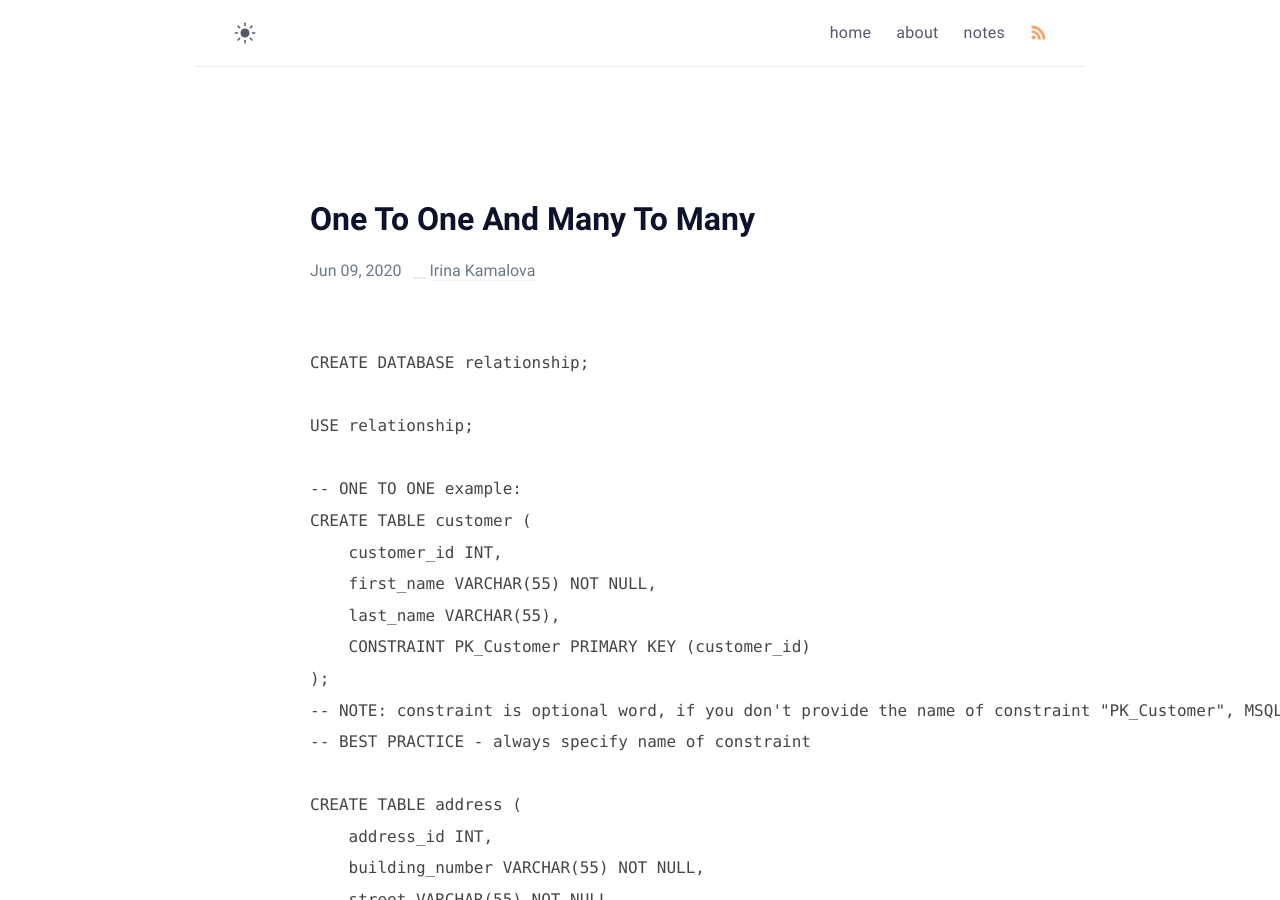
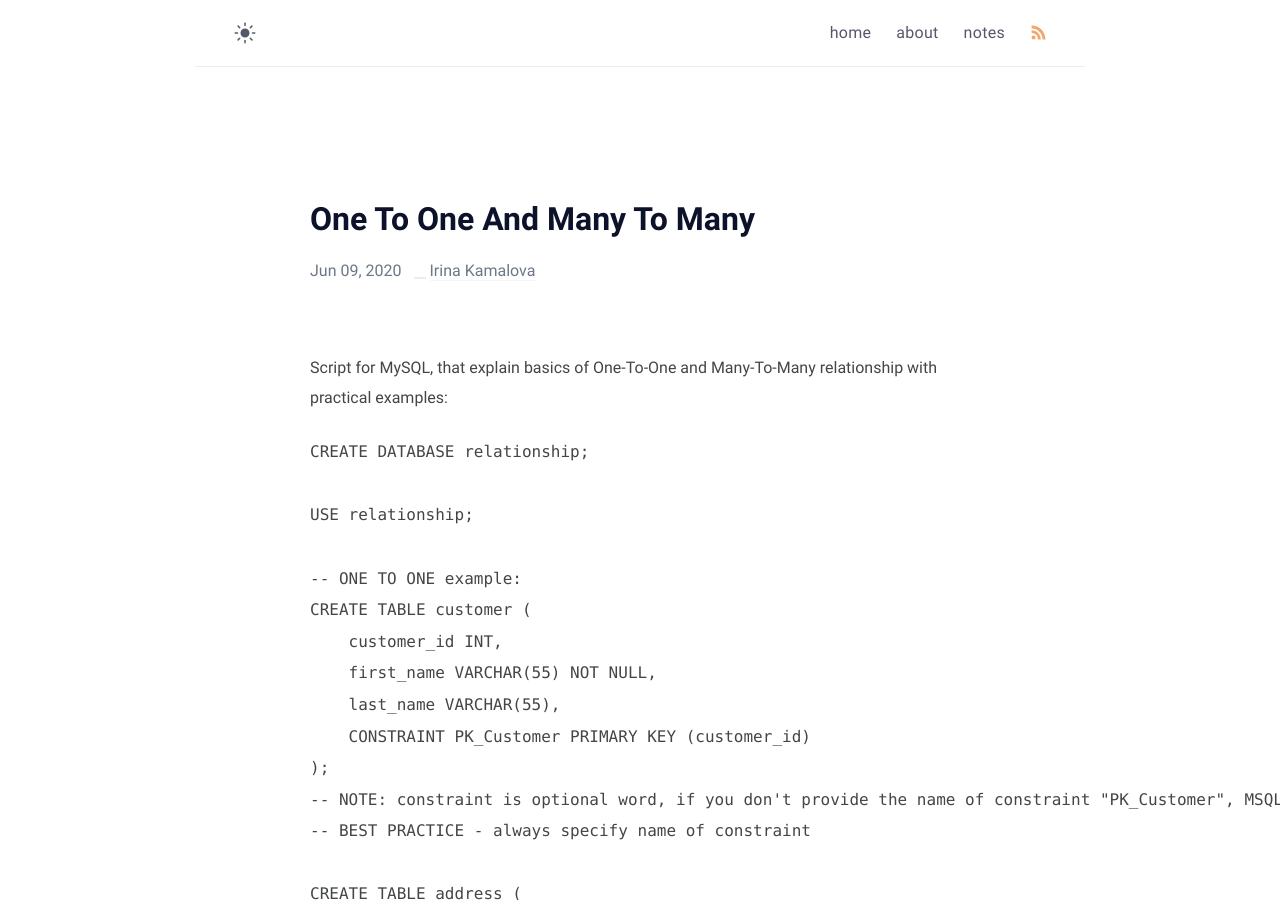
Before and after one commit to irenkamalova/irenkamalova.github.io, a Jekyll site: the page built from _posts/2020-06-09-one-to-one-and-many-to-many.md, in a window 1280 px wide and 900 px high. Built offline with Jekyll 4.4.1, drawn with Linux system fonts in a browser that asks for light colours.

Commit message:
add new images

````diff
--- a/_posts/2020-06-09-one-to-one-and-many-to-many.md
+++ b/_posts/2020-06-09-one-to-one-and-many-to-many.md
@@ -1,3 +1,4 @@
+Script for MySQL, that explain basics of One-To-One and Many-To-Many relationship with practical examples:
 ```mysql-psql
 CREATE DATABASE relationship;
 
````
Also changed, not shown: assets/favicons/android-chrome-96x96.png (deleted), assets/favicons/apple-touch-icon.png, assets/favicons/favicon-16x16.png, assets/favicons/favicon-32x32.png, assets/favicons/favicon.ico, assets/favicons/mstile-150x150.png, assets/favicons/safari-pinned-tab.svg, assets/favicons/site.webmanifest.
